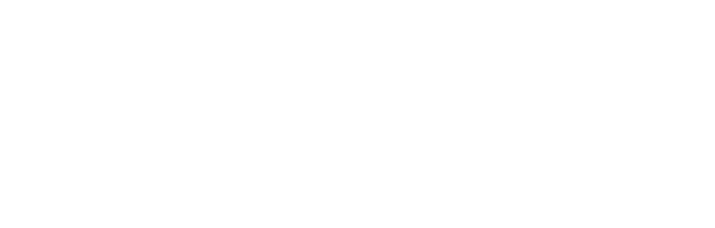
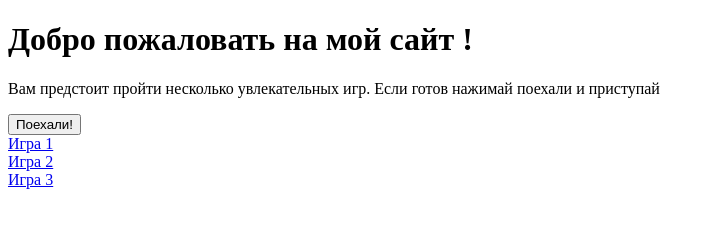
Before and after one commit to artem1v/2-nd-course-hw, a plain HTML site: page index.html in a window 1280 px wide. Shown: the whole page, without its empty margins (0-715 px from the left). Drawn offline with Linux system fonts and the light colour scheme.

Commit message:
creating a header

```diff
--- a/index.html
+++ b/index.html
@@ -1,12 +1,29 @@
 <!DOCTYPE html>
 <html lang="en">
+
 <head>
     <meta charset="UTF-8">
     <meta name="viewport" content="width=device-width, initial-scale=1.0">
     <title>Document</title>
     <link rel="stylesheet" href="style.css">
 </head>
+
 <body>
+    <div>
+        <header>
+            <h1>Добро пожаловать на мой сайт !</h1>
+            <p>Вам предстоит пройти несколько увлекательных игр. Если готов нажимай поехали и приступай</p>
+            <button>Поехали!</button>
+        </header>
 
+    </div>
+    <div>
+        <nav>
+            <div> <a href="#">Игра 1</a> </div>
+            <div> <a href="#">Игра 2</a> </div>
+            <div> <a href="#">Игра 3</a> </div>
+        </nav>
+    </div>
 </body>
+
 </html>
```
